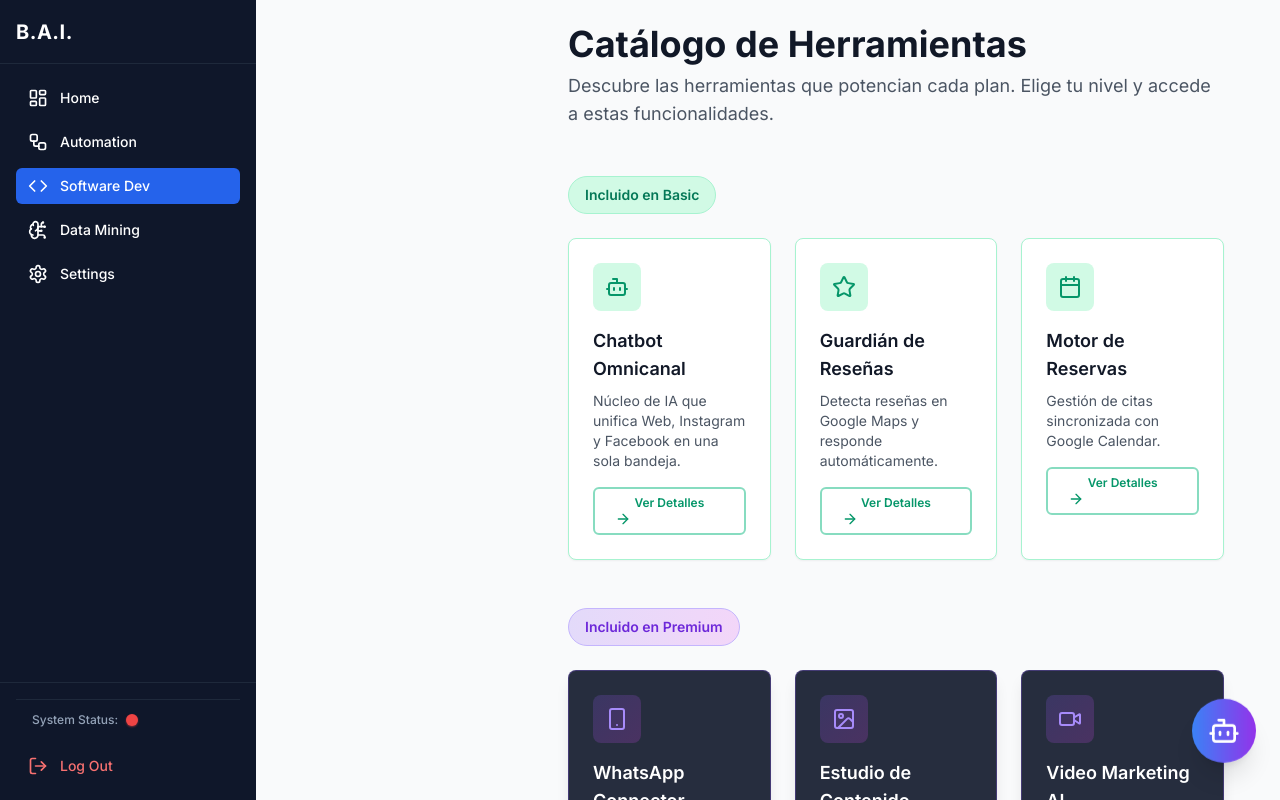
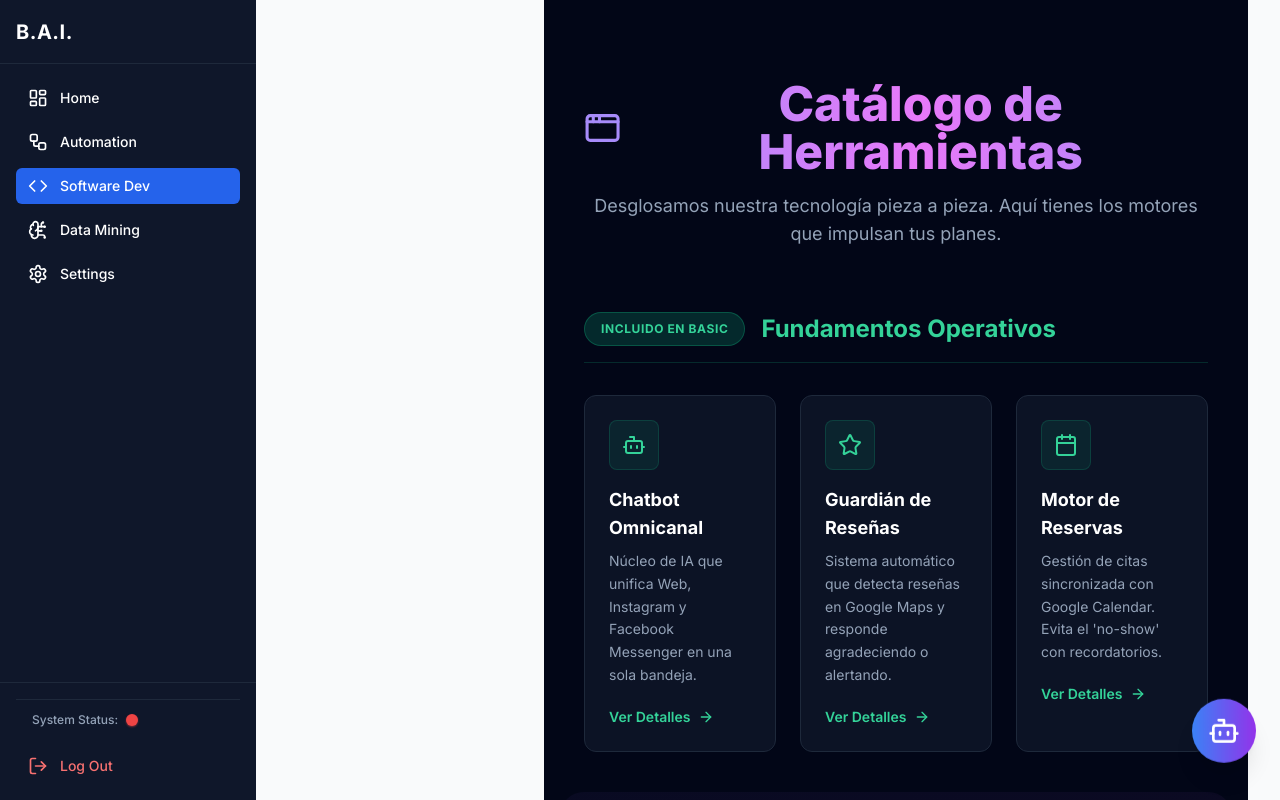
Before and after one commit to estudiohrsholding/BAI, a Next.js app in the folder frontend/: page /software in a window 1280 px wide. Built offline with nearby package versions, Linux system fonts and the light colour scheme; no server answers.

Commit message:
sofware nuevo page

```diff
--- a/frontend/src/app/(platform)/software/page.tsx
+++ b/frontend/src/app/(platform)/software/page.tsx
@@ -2,11 +2,12 @@
 
 import { useRouter } from "next/navigation";
 import {
+  AppWindow,
   Bot,
   Star,
   Calendar,
   Smartphone,
-  Image,
+  Image as ImageIcon,
   Video,
   Share2,
   Globe,
@@ -14,88 +15,85 @@ import {
   Zap,
   Shield,
   ArrowRight,
+  Sparkles,
+  Lock,
 } from "lucide-react";
 import { cn } from "@/lib/utils";
-import { Button } from "@/components/atoms/Button";
 
-interface Tool {
-  id: string;
-  name: string;
-  description: string;
-  icon: React.ComponentType<{ className?: string }>;
-}
-
-const BASIC_TOOLS: Tool[] = [
+// --- NIVEL 1: BASIC (RECEPCIONISTA OMNICANAL) ---
+const BASIC_TOOLS = [
   {
-    id: "chatbot-omnicanal",
-    name: "Chatbot Omnicanal",
-    description: "Núcleo de IA que unifica Web, Instagram y Facebook en una sola bandeja.",
+    id: "chatbot_omni",
+    title: "Chatbot Omnicanal",
+    desc: "Núcleo de IA que unifica Web, Instagram y Facebook Messenger en una sola bandeja.",
     icon: Bot,
   },
   {
-    id: "guardian-resenas",
-    name: "Guardián de Reseñas",
-    description: "Detecta reseñas en Google Maps y responde automáticamente.",
+    id: "review_guard",
+    title: "Guardián de Reseñas",
+    desc: "Sistema automático que detecta reseñas en Google Maps y responde agradeciendo o alertando.",
     icon: Star,
   },
   {
-    id: "motor-reservas",
-    name: "Motor de Reservas",
-    description: "Gestión de citas sincronizada con Google Calendar.",
+    id: "smart_booking",
+    title: "Motor de Reservas",
+    desc: "Gestión de citas sincronizada con Google Calendar. Evita el 'no-show' con recordatorios.",
     icon: Calendar,
   },
 ];
 
-const PREMIUM_TOOLS: Tool[] = [
+// --- NIVEL 2: PREMIUM (AGENCIA DE MARKETING IA) ---
+const PREMIUM_TOOLS = [
   {
-    id: "whatsapp-connector",
-    name: "WhatsApp Connector",
-    description: "Ventas y recuperación de carritos vía WhatsApp Business.",
+    id: "whatsapp_biz",
+    title: "WhatsApp Connector",
+    desc: "Integración profunda con WhatsApp Business para ventas y recuperación de carritos.",
     icon: Smartphone,
   },
   {
-    id: "estudio-contenido",
-    name: "Estudio de Contenido",
-    description: "Generación de Posts visuales y Copywriting persuasivo.",
-    icon: Image,
+    id: "content_studio",
+    title: "Estudio de Contenido",
+    desc: "Generación automática de Copywriting persuasivo y Posts visuales para redes.",
+    icon: ImageIcon,
   },
   {
-    id: "video-marketing-ai",
-    name: "Video Marketing AI",
-    description: "Creación de Reels y TikToks con avatares sintéticos.",
+    id: "video_forge",
+    title: "Video Marketing AI",
+    desc: "Creación de Reels y TikToks automáticos usando avatares y voces sintéticas.",
     icon: Video,
   },
   {
-    id: "auto-publicador",
-    name: "Auto-Publicador",
-    description: "Programación desatendida en redes sociales.",
+    id: "social_autopilot",
+    title: "Auto-Publicador",
+    desc: "Programación y publicación desatendida en todas tus redes sociales.",
     icon: Share2,
   },
   {
-    id: "radar-tendencias",
-    name: "Radar de Tendencias",
-    description: "Data Mining para detectar temas virales.",
+    id: "trend_radar",
+    title: "Radar de Tendencias",
+    desc: "Data Mining que detecta temas virales en tiempo real para adaptar tu contenido.",
     icon: Globe,
   },
 ];
 
-const ENTERPRISE_TOOLS: Tool[] = [
+// --- NIVEL 3: ENTERPRISE (DOMINIO DE MERCADO) ---
+const ENTERPRISE_TOOLS = [
   {
-    id: "neural-core",
-    name: "Neural Core Propio",
-    description: "LLM entrenado exclusivamente con tus datos.",
+    id: "custom_llm",
+    title: "Neural Core Propio",
+    desc: "Fine-tuning de modelos LLM entrenados exclusivamente con tus datos históricos.",
     icon: BrainCircuit,
   },
   {
-    id: "sniper-mercado",
-    name: "Sniper de Mercado",
-    description: "Extracción masiva de datos de competidores.",
+    id: "market_sniper",
+    title: "Sniper de Mercado",
+    desc: "Extracción masiva de datos de competidores y ajuste dinámico de estrategias.",
     icon: Zap,
   },
   {
-    id: "boveda-datos",
-    name: "Bóveda de Datos",
-    description: "Infraestructura dedicada con encriptación militar.",
+    id: "security_vault",
+    title: "Bóveda de Datos",
+    desc: "Infraestructura dedicada con encriptación militar y soberanía de datos total.",
     icon: Shield,
   },
 ];
@@ -108,163 +106,165 @@ export default function SoftwarePage() {
   };
 
   return (
-    <div className="max-w-7xl mx-auto p-6 space-y-12">
-      {/* Header */}
-      <div>
-        <h1 className="text-4xl font-bold text-gray-900">Catálogo de Herramientas</h1>
-        <p className="mt-2 text-lg text-gray-600">
-          Descubre las herramientas que potencian cada plan. Elige tu nivel y accede a estas
-          funcionalidades.
+    <div className="relative min-h-screen bg-slate-950 text-white overflow-x-hidden">
+      {/* Dark Background with Spotlight Effect */}
+      <div className="absolute inset-0 -z-10 pointer-events-none">
+        <div className="absolute inset-0 bg-[radial-gradient(circle_at_50%_20%,rgba(139,92,246,0.1),transparent_50%)]" />
+      </div>
+
+      <div className="max-w-7xl mx-auto px-6 md:px-10 py-12 md:py-20 space-y-16">
+        {/* HEADER */}
+        <div className="text-center space-y-4">
+          <div className="flex items-center justify-center gap-3 mb-2">
+            <AppWindow className="w-10 h-10 text-violet-400" />
+            <h1 className="text-5xl font-extrabold bg-gradient-to-r from-violet-400 via-fuchsia-400 to-violet-400 bg-clip-text text-transparent">
+              Catálogo de Herramientas
+            </h1>
+          </div>
+          <p className="text-slate-400 max-w-2xl mx-auto text-lg">
+            Desglosamos nuestra tecnología pieza a pieza. Aquí tienes los motores que impulsan tus
+            planes.
           </p>
         </div>
 
-      {/* BASIC TOOLS Section */}
+        {/* --- NIVEL 1: BASIC (Verde) --- */}
         <section>
-        <div className="mb-6 flex items-center gap-3">
-          <span className="inline-flex rounded-full bg-emerald-100 px-4 py-2 text-sm font-semibold text-emerald-700 border border-emerald-200">
+          <div className="flex items-center gap-4 mb-8 border-b border-emerald-500/20 pb-4">
+            <span className="bg-emerald-500/20 text-emerald-400 border border-emerald-500/30 text-xs font-bold px-4 py-2 rounded-full uppercase tracking-wider">
               Incluido en Basic
             </span>
+            <h2 className="text-2xl font-bold text-emerald-400">Fundamentos Operativos</h2>
           </div>
-        <div className="grid grid-cols-1 gap-6 md:grid-cols-2 lg:grid-cols-3">
-          {BASIC_TOOLS.map((tool) => {
-            const Icon = tool.icon;
+          <div className="grid grid-cols-1 md:grid-cols-3 gap-6">
+            {BASIC_TOOLS.map((mod) => {
+              const Icon = mod.icon;
               return (
                 <div
-                key={tool.id}
+                  key={mod.id}
                   className={cn(
-                  "group relative overflow-hidden rounded-lg border",
-                  "bg-white border-emerald-200 p-6 shadow-sm",
-                  "transition-all duration-300 hover:shadow-md hover:border-emerald-400"
+                    "group relative bg-slate-900/80 backdrop-blur border border-slate-800 p-6 rounded-xl",
+                    "transition-all duration-300 hover:border-emerald-500/50",
+                    "hover:shadow-lg hover:shadow-emerald-500/10 hover:-translate-y-1"
                   )}
                 >
-                {/* Icon */}
-                <div className="mb-4 flex h-12 w-12 items-center justify-center rounded-lg bg-emerald-100">
-                  <Icon className="h-6 w-6 text-emerald-600" />
+                  <div className="p-3 bg-emerald-500/10 text-emerald-400 w-fit rounded-lg mb-4 border border-emerald-500/20 group-hover:scale-110 transition-transform">
+                    <Icon className="w-6 h-6" />
                   </div>
-
-                {/* Content */}
-                <h3 className="mb-2 text-lg font-semibold text-gray-900">{tool.name}</h3>
-                <p className="mb-4 text-sm text-gray-600">{tool.description}</p>
-
-                {/* Button */}
-                <Button
-                  variant="outline"
-                  size="sm"
-                  onClick={() => handleViewDetails(tool.id)}
-                  className="w-full border-emerald-500/50 text-emerald-600 hover:bg-emerald-50 hover:border-emerald-500"
+                  <h3 className="text-lg font-bold text-white mb-2">{mod.title}</h3>
+                  <p className="text-sm text-slate-400 mb-5 min-h-[40px] leading-relaxed">
+                    {mod.desc}
+                  </p>
+                  <button
+                    onClick={() => handleViewDetails(mod.id)}
+                    className="text-sm font-semibold text-emerald-400 flex items-center gap-2 hover:gap-3 transition-all hover:text-emerald-300"
                   >
-                  Ver Detalles
-                  <ArrowRight className="ml-2 h-4 w-4" />
-                </Button>
+                    Ver Detalles <ArrowRight className="w-4 h-4" />
+                  </button>
                 </div>
               );
             })}
           </div>
         </section>
 
-      {/* PREMIUM TOOLS Section */}
-      <section>
-        <div className="mb-6 flex items-center gap-3">
-          <span className="inline-flex rounded-full bg-gradient-to-r from-violet-500/20 to-fuchsia-500/20 px-4 py-2 text-sm font-semibold text-violet-700 border border-violet-300">
-            Incluido en Premium
+        {/* --- NIVEL 2: PREMIUM (Morado - Highlight) --- */}
+        <section className="relative">
+          {/* Fondo sutil para destacar la sección Premium */}
+          <div className="absolute inset-0 bg-gradient-to-br from-violet-500/5 to-fuchsia-500/5 rounded-3xl -m-6 z-0 pointer-events-none" />
+
+          <div className="relative z-10">
+            <div className="flex items-center gap-4 mb-8 border-b border-violet-500/20 pb-4 pt-4 md:pt-0">
+              <span className="bg-gradient-to-r from-violet-600 to-fuchsia-600 text-white text-xs font-bold px-4 py-2 rounded-full uppercase tracking-wider shadow-lg shadow-violet-500/30 flex items-center gap-2">
+                <Sparkles className="w-3 h-3" /> Incluido en Premium
               </span>
+              <h2 className="text-2xl font-bold text-transparent bg-clip-text bg-gradient-to-r from-violet-400 to-fuchsia-400">
+                Suite de Marketing IA
+              </h2>
             </div>
-        <div className="grid grid-cols-1 gap-6 md:grid-cols-2 lg:grid-cols-3">
-          {PREMIUM_TOOLS.map((tool) => {
-            const Icon = tool.icon;
+            <div className="grid grid-cols-1 md:grid-cols-3 gap-6">
+              {PREMIUM_TOOLS.map((mod) => {
+                const Icon = mod.icon;
                 return (
                   <div
-                key={tool.id}
+                    key={mod.id}
                     className={cn(
-                  "group relative overflow-hidden rounded-lg border",
-                  "bg-slate-900/90 backdrop-blur border-violet-500/30 p-6 shadow-lg",
-                  "transition-all duration-300 hover:shadow-xl hover:border-violet-500/50",
-                  "hover:shadow-violet-500/20"
+                      "group relative bg-slate-900/90 backdrop-blur border border-slate-800 p-6 rounded-xl",
+                      "transition-all duration-300 hover:-translate-y-1 overflow-hidden shadow-xl",
+                      "hover:border-violet-500/50 hover:shadow-violet-500/20"
                     )}
                   >
-                {/* Magical Glow Effect */}
-                <div className="absolute -inset-1 bg-gradient-to-r from-violet-500 to-fuchsia-500 opacity-0 group-hover:opacity-20 blur-xl transition-opacity duration-300" />
+                    {/* Efectos Glow */}
+                    <div className="absolute inset-0 bg-gradient-to-br from-violet-500/10 to-fuchsia-500/10 opacity-0 group-hover:opacity-100 transition-opacity" />
+                    <div className="absolute top-0 left-0 w-full h-1 bg-gradient-to-r from-violet-500 to-fuchsia-500 transform scale-x-0 group-hover:scale-x-100 transition-transform duration-300 origin-left" />
 
-                {/* Icon with Gradient Background */}
-                <div className="relative mb-4 flex h-12 w-12 items-center justify-center rounded-lg bg-gradient-to-br from-violet-500/20 to-fuchsia-500/20">
-                  <Icon className="h-6 w-6 text-violet-400" />
+                    <div className="relative z-10">
+                      <div className="p-3 bg-slate-800 w-fit rounded-lg mb-4 border border-slate-700 group-hover:border-violet-500/50 transition-colors">
+                        <Icon className="w-6 h-6 text-violet-300" />
                       </div>
-
-                {/* Content */}
-                <h3 className="relative mb-2 text-lg font-semibold text-white">{tool.name}</h3>
-                <p className="relative mb-4 text-sm text-slate-300">{tool.description}</p>
-
-                {/* Button */}
-                <Button
-                  variant="outline"
-                  size="sm"
-                  onClick={() => handleViewDetails(tool.id)}
-                  className="relative w-full border-violet-500/50 bg-violet-500/10 text-violet-300 hover:bg-violet-500/20 hover:border-violet-400 hover:text-violet-200"
+                      <h3 className="text-lg font-bold text-white mb-2">{mod.title}</h3>
+                      <p className="text-sm text-slate-400 mb-5 min-h-[40px] leading-relaxed">
+                        {mod.desc}
+                      </p>
+                      <button
+                        onClick={() => handleViewDetails(mod.id)}
+                        className="text-sm font-semibold text-violet-300 flex items-center gap-2 hover:gap-3 transition-all hover:text-white"
                       >
-                  Ver Detalles
-                  <ArrowRight className="ml-2 h-4 w-4" />
-                </Button>
+                        Solicitar Demo <ArrowRight className="w-4 h-4" />
+                      </button>
+                    </div>
                   </div>
                 );
               })}
             </div>
+          </div>
         </section>
 
-      {/* ENTERPRISE TOOLS Section */}
+        {/* --- NIVEL 3: ENTERPRISE (Dorado) --- */}
         <section>
-        <div className="mb-6 flex items-center gap-3">
-          <span className="inline-flex rounded-full bg-amber-100 px-4 py-2 text-sm font-semibold text-amber-700 border border-amber-300">
-            Incluido en Enterprise
+          <div className="flex items-center gap-4 mb-8 border-b border-amber-500/20 pb-4 pt-8">
+            <span className="bg-gradient-to-r from-amber-400 to-yellow-600 text-black text-xs font-bold px-4 py-2 rounded-full uppercase tracking-wider shadow-[0_0_15px_rgba(251,191,36,0.4)] flex items-center gap-2">
+              <Lock className="w-3 h-3" /> Enterprise Only
             </span>
+            <h2 className="text-2xl font-bold text-amber-400">Tecnología de Vanguardia</h2>
           </div>
-        <div className="grid grid-cols-1 gap-6 md:grid-cols-2 lg:grid-cols-3">
-          {ENTERPRISE_TOOLS.map((tool) => {
-            const Icon = tool.icon;
+          <div className="grid grid-cols-1 md:grid-cols-3 gap-6">
+            {ENTERPRISE_TOOLS.map((mod) => {
+              const Icon = mod.icon;
               return (
                 <div
-                key={tool.id}
+                  key={mod.id}
                   className={cn(
-                  "group relative overflow-hidden rounded-lg border-2",
-                  "bg-black border-amber-400/50 p-6 shadow-2xl",
-                  "transition-all duration-300 hover:shadow-amber-500/50 hover:border-amber-400",
-                  "before:absolute before:-inset-1 before:rounded-lg",
-                  "before:bg-gradient-to-r before:from-amber-400 before:via-yellow-400 before:to-amber-400",
-                  "before:opacity-0 before:blur-xl before:transition-opacity",
-                  "group-hover:before:opacity-30"
+                    "group relative bg-black border-2 border-amber-900/30 p-6 rounded-xl",
+                    "transition-all duration-500 hover:border-amber-500/50",
+                    "hover:shadow-2xl hover:shadow-amber-500/20"
                   )}
                 >
-                {/* Icon */}
-                <div className="relative mb-4 flex h-12 w-12 items-center justify-center rounded-lg bg-amber-500/20">
-                  <Icon className="h-6 w-6 text-amber-400" />
+                  <div className="absolute inset-0 bg-amber-500/5 group-hover:bg-amber-500/10 transition-colors rounded-xl" />
+
+                  <div className="relative z-10">
+                    <div className="flex justify-between items-start mb-4">
+                      <div className="p-3 bg-amber-900/20 w-fit rounded-lg border border-amber-500/20">
+                        <Icon className="w-6 h-6 text-amber-400" />
+                      </div>
                     </div>
 
-                {/* Content */}
-                <h3
-                  className={cn(
-                    "relative mb-2 text-lg font-semibold",
-                    "bg-gradient-to-r from-amber-300 via-yellow-300 to-amber-400",
-                    "bg-clip-text text-transparent"
-                  )}
+                    <h3 className="text-lg font-bold text-amber-100 mb-2">{mod.title}</h3>
+                    <p className="text-sm text-amber-500/70 mb-5 min-h-[40px] leading-relaxed">
+                      {mod.desc}
+                    </p>
+
+                    <button
+                      onClick={() => handleViewDetails(mod.id)}
+                      className="w-full py-2 bg-transparent border border-amber-600/30 rounded text-amber-400 text-xs font-bold uppercase tracking-widest hover:bg-amber-600 hover:text-black transition-all flex items-center justify-center gap-2"
                     >
-                  {tool.name}
-                </h3>
-                <p className="relative mb-4 text-sm text-slate-400">{tool.description}</p>
-
-                {/* Button */}
-                <Button
-                  variant="outline"
-                  size="sm"
-                  onClick={() => handleViewDetails(tool.id)}
-                  className="relative w-full border-amber-400/50 bg-amber-500/10 text-amber-400 hover:bg-amber-500/20 hover:border-amber-400 hover:text-amber-300"
-                >
-                  Ver Detalles
-                  <ArrowRight className="ml-2 h-4 w-4" />
-                </Button>
+                      Consultar Acceso
+                    </button>
+                  </div>
                 </div>
               );
             })}
           </div>
         </section>
       </div>
+    </div>
   );
 }
```
Lines whose indentation alone changed are shown as unchanged.
